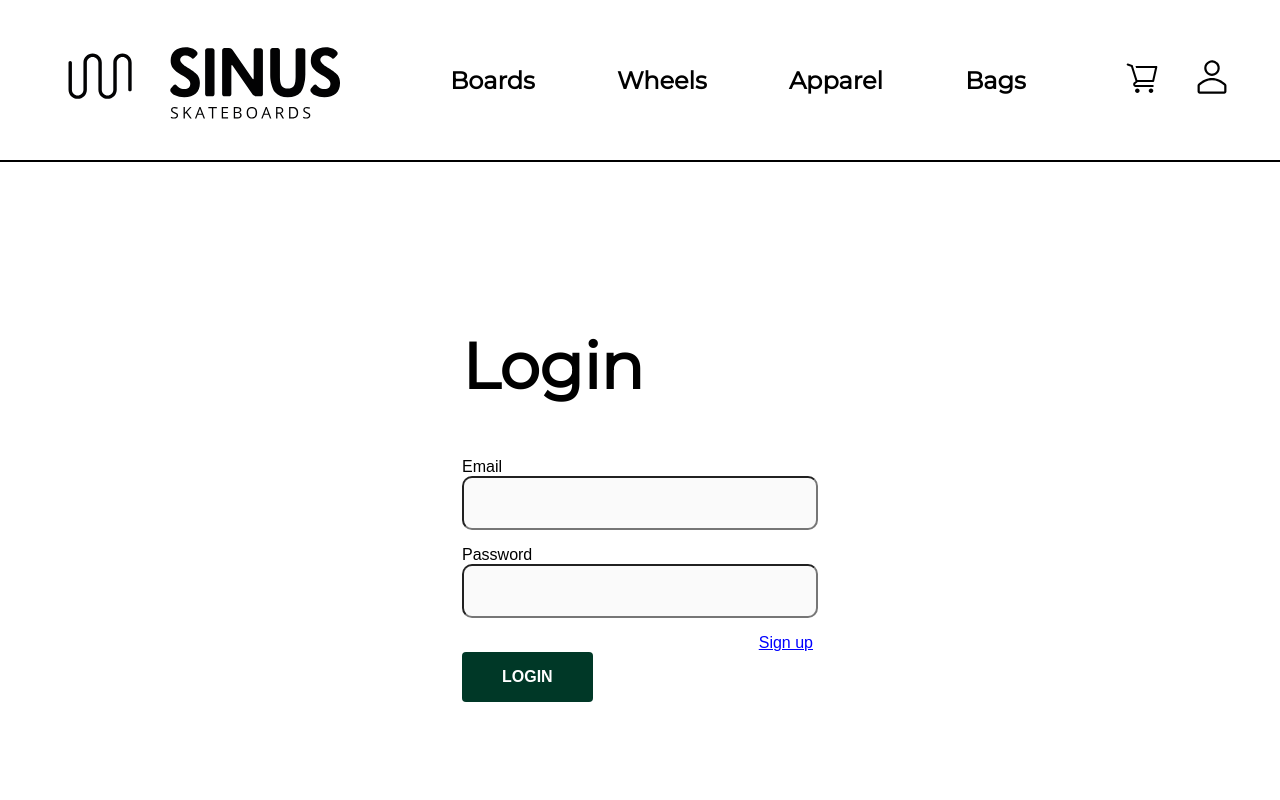
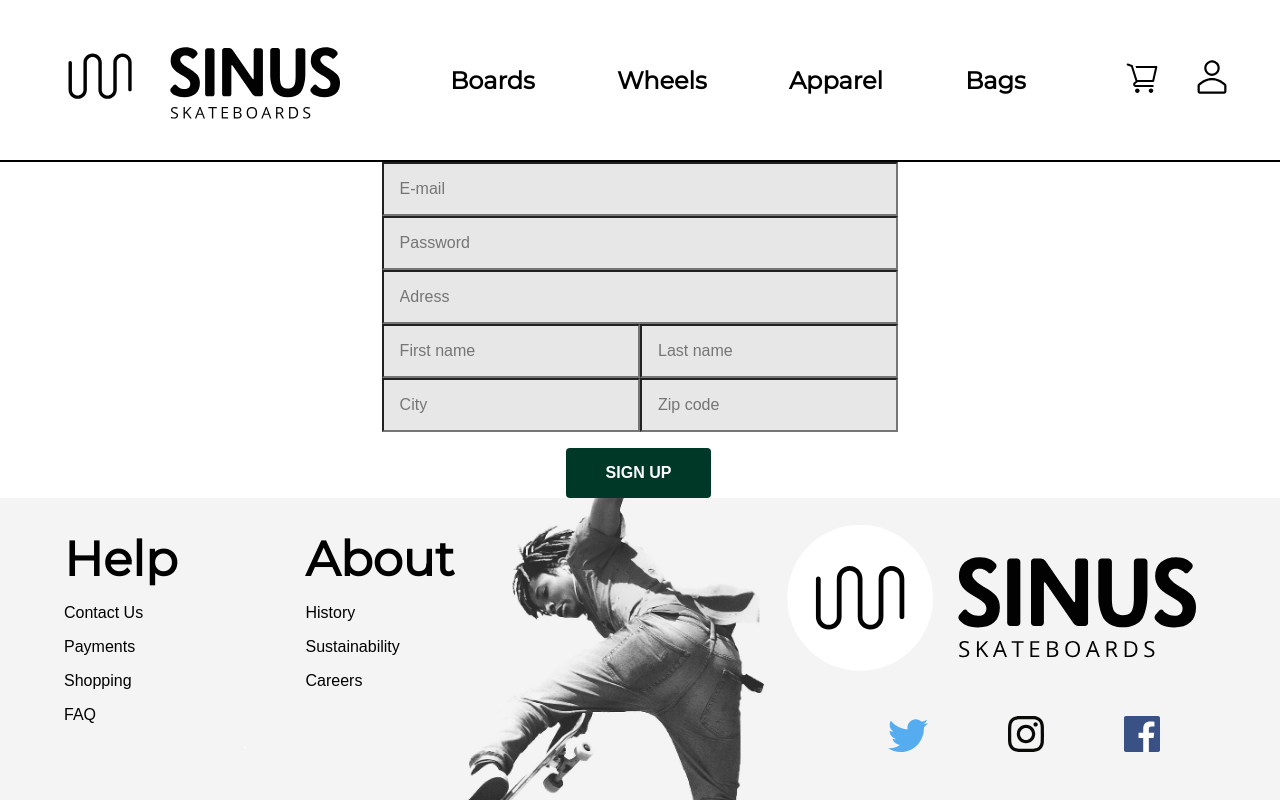
Before and after one commit to JesperSkold/SINUS-webshop, a Vue app: page /account in a window 1280 px wide. Shown: the top 800 px of the page. Built offline with nearby package versions, Linux system fonts and the light colour scheme; a web font is replaced by a local one.

Commit message:
Add sign up function with default header

```diff
--- a/src/api/index.js
+++ b/src/api/index.js
@@ -3,6 +3,7 @@ import axios from 'axios'
 axios.defaults.baseURL = "http://localhost:5000/api"
 
 export function saveToken(token) {
+  console.log(token);
   axios.defaults.headers.common['Authorization'] = `Bearer ${token}`
 }
 
@@ -14,7 +15,6 @@ export async function fetchAllProducts(route){
   } catch (error){
     return error.response
   }
-
 }
 export async function fetchImages(){
   try{
@@ -24,3 +24,20 @@ export async function fetchImages(){
     return error.response
   }
 }
+export async function registerUser(email, name, password, street, zip, city){
+  try{
+    const response = await axios.post('/register', {
+      email,
+      name,
+      password,
+      address: {
+        street,
+        zip,
+        city
+      }
+    })
+    return response
+  } catch (error){
+    return error.response
+  }
+}
--- a/src/components/CreateAccount.vue
+++ b/src/components/CreateAccount.vue
@@ -1,19 +1,20 @@
 <template>
-  <div class="personal-info">
+  <form class="personal-info" @submit.prevent="register">
     <div class="adress-email">
-      <input type="text" placeholder="E-mail" />
-      <input type="text" placeholder="Adress" />
+      <input type="text" placeholder="E-mail" v-model="email"/>
+      <input type="password" placeholder="Password" v-model="password"/>
+      <input type="text" placeholder="Adress" v-model="street"/>
     </div>
     <div class="name-input">
-      <input type="text" placeholder="First name" />
-      <input type="text" placeholder="Last name" />
+      <input type="text" placeholder="First name" v-model="firstName"/>
+      <input type="text" placeholder="Last name" v-model="lastName"/>
     </div>
     <div class="city-zip">
-      <input type="text" placeholder="City" />
-      <input type="text" placeholder="Zip code" />
+      <input type="text" placeholder="City" v-model="city" />
+      <input type="text" placeholder="Zip code" v-model="zip"/>
     </div>
     <SinusButton class="sinus-button">Sign up</SinusButton>
-  </div>
+  </form>
 </template>
 
 <script>
@@ -21,8 +22,31 @@ import SinusButton from "@/components/SinusButton";
 export default {
   components: { SinusButton },
   data() {
-    return {};
+    return {
+      email: "",
+      firstName: "",
+      lastName: "",
+      password: "",
+      street: "",
+      zip: "",
+      city: "",
+    };
   },
+  methods:{
+    async register(){
+      await this.$store.dispatch('registerUser',
+      {
+        email: this.email,
+        name: this.firstName + this.lastName,
+        password: this.password,
+        address:{
+          street: this.street,
+          zip: this.zip,
+          city: this.city
+        }
+      })
+    }
+  }
 };
 </script>
 
--- a/src/store/index.js
+++ b/src/store/index.js
@@ -51,6 +51,14 @@ export default new Vuex.Store({
       context.commit("saveProductId", id);
       context.commit("setActiveProduct");
     },
+    async registerUser(context, credentials){
+      const response = await API.registerUser(credentials.email, credentials.name, credentials.password, credentials.address.street, credentials.address.zip, credentials.address.city)
+      if (response.status === 200) {
+        await API.saveToken(response.data.token)
+      }else{
+        console.log(response.data.error);
+      }
+    },
   },
   modules: {},
 });
--- a/src/views/AccountView.vue
+++ b/src/views/AccountView.vue
@@ -14,8 +14,8 @@ export default {
   components: { LoginForm, MyAccount, CreateAccount },
   data() {
     return {
-      loggedIn: false,
-      signUp: false,
+      loggedIn: null,
+      signUp: true,
     };
   },
 };
```
